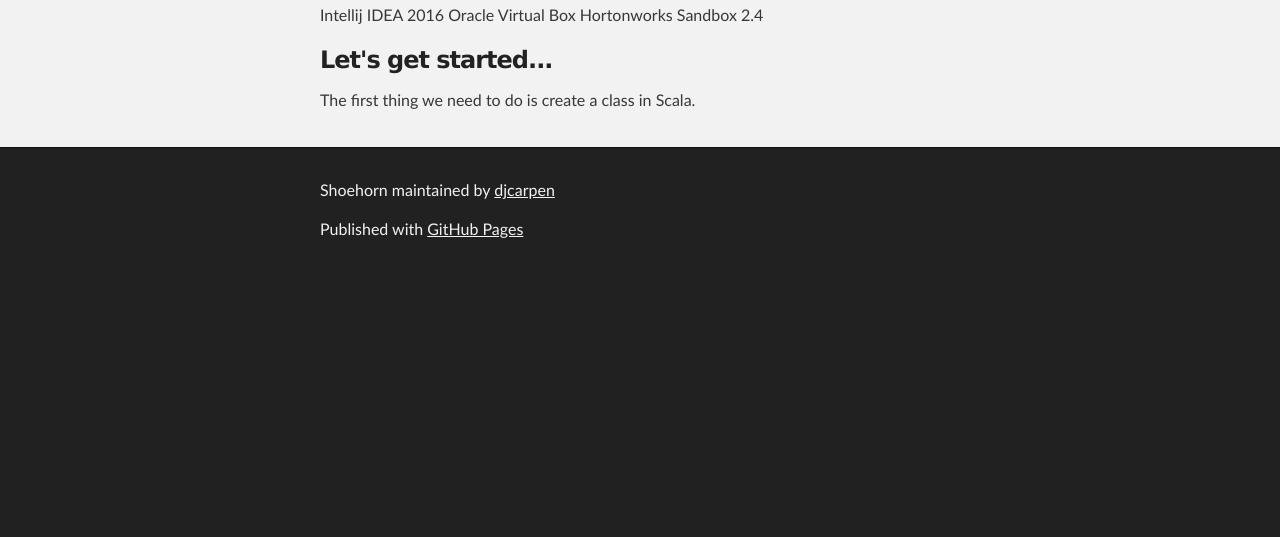
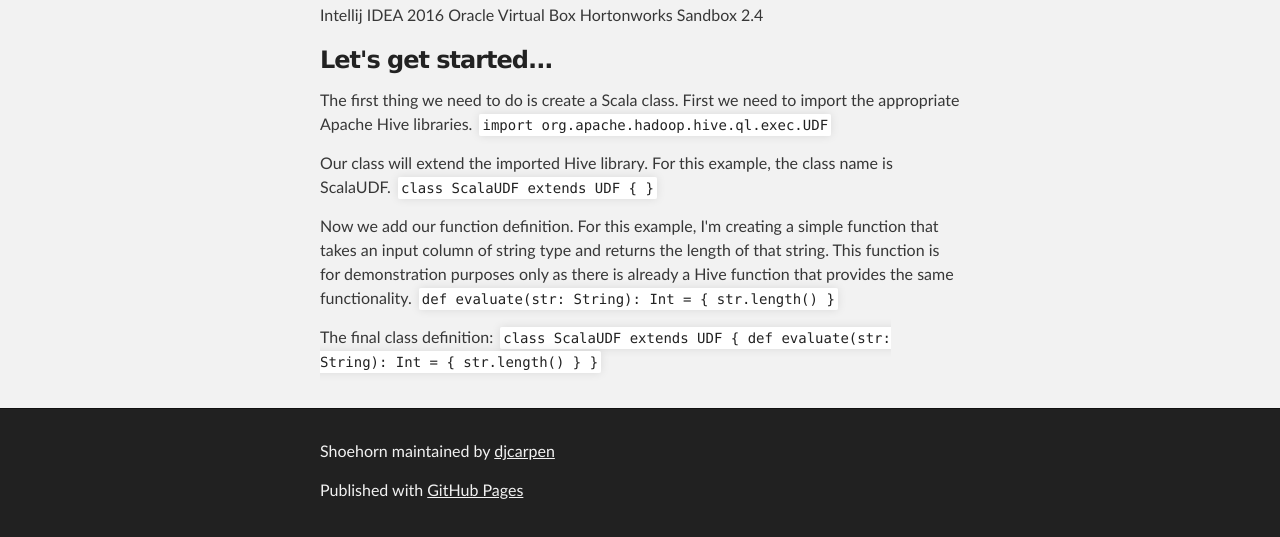
Before and after one commit to djcarpen/shoehorn, a plain HTML site: page index.html in a window 1280 px wide. Shown: the part 500-1037 px from the top of the page. Before the commit the page ends 800 px from the top, so only its background shows below. Drawn offline with Linux system fonts and the light colour scheme.

Commit message:
Create gh-pages branch via GitHub

```diff
--- a/index.html
+++ b/index.html
@@ -46,7 +46,24 @@ Hortonworks Sandbox 2.4</p>
 <h3>
 <a id="lets-get-started" class="anchor" href="#lets-get-started" aria-hidden="true"><span aria-hidden="true" class="octicon octicon-link"></span></a>Let's get started...</h3>
 
-<p>The first thing we need to do is create a class in Scala.</p>
+<p>The first thing we need to do is create a Scala class. First we need to import the appropriate Apache Hive libraries.
+    <code>import org.apache.hadoop.hive.ql.exec.UDF</code></p>
+
+<p>Our class will extend the imported Hive library. For this example, the class name is ScalaUDF.
+    <code>class ScalaUDF extends UDF {
+}</code></p>
+
+<p>Now we add our function definition. For this example, I'm creating a simple function that takes an input column of string type and returns the length of that string. This function is for demonstration purposes only as there is already a Hive function that provides the same functionality.
+    <code>def evaluate(str: String): Int = {
+    str.length()
+  }</code></p>
+
+<p>The final class definition:
+    <code>class ScalaUDF extends UDF {
+  def evaluate(str: String): Int = {
+    str.length()
+  }
+}</code></p>
       </section>
     </div>
 
--- a/params.json
+++ b/params.json
@@ -1,6 +1,6 @@
 {
   "name": "Shoehorn",
   "tagline": "How to create Hive UDF in Scala",
-  "body": "# Abstract\r\nThere are many articles on how to extend the capabilities of Apache Hive with the use of custom UDFs (User Defined Functions). This article will focus on how to create a UDF in the Scala programming language. Once we create the UDF, we will test it on the Hortonworks Sandbox 2.4.\r\n\r\n## Environment\r\nIntellij IDEA 2016\r\nOracle Virtual Box\r\nHortonworks Sandbox 2.4\r\n\r\n### Let's get started...\r\nThe first thing we need to do is create a class in Scala.",
+  "body": "# Abstract\r\nThere are many articles on how to extend the capabilities of Apache Hive with the use of custom UDFs (User Defined Functions). This article will focus on how to create a UDF in the Scala programming language. Once we create the UDF, we will test it on the Hortonworks Sandbox 2.4.\r\n\r\n## Environment\r\nIntellij IDEA 2016\r\nOracle Virtual Box\r\nHortonworks Sandbox 2.4\r\n\r\n### Let's get started...\r\nThe first thing we need to do is create a Scala class. First we need to import the appropriate Apache Hive libraries.\r\n    `import org.apache.hadoop.hive.ql.exec.UDF`\r\n\r\nOur class will extend the imported Hive library. For this example, the class name is ScalaUDF. \r\n    `class ScalaUDF extends UDF {\r\n}`\r\n\r\nNow we add our function definition. For this example, I'm creating a simple function that takes an input column of string type and returns the length of that string. This function is for demonstration purposes only as there is already a Hive function that provides the same functionality. \r\n    `def evaluate(str: String): Int = {\r\n    str.length()\r\n  }`\r\n\r\nThe final class definition:\r\n    `class ScalaUDF extends UDF {\r\n  def evaluate(str: String): Int = {\r\n    str.length()\r\n  }\r\n}`",
   "note": "Don't delete this file! It's used internally to help with page regeneration."
 }
```
